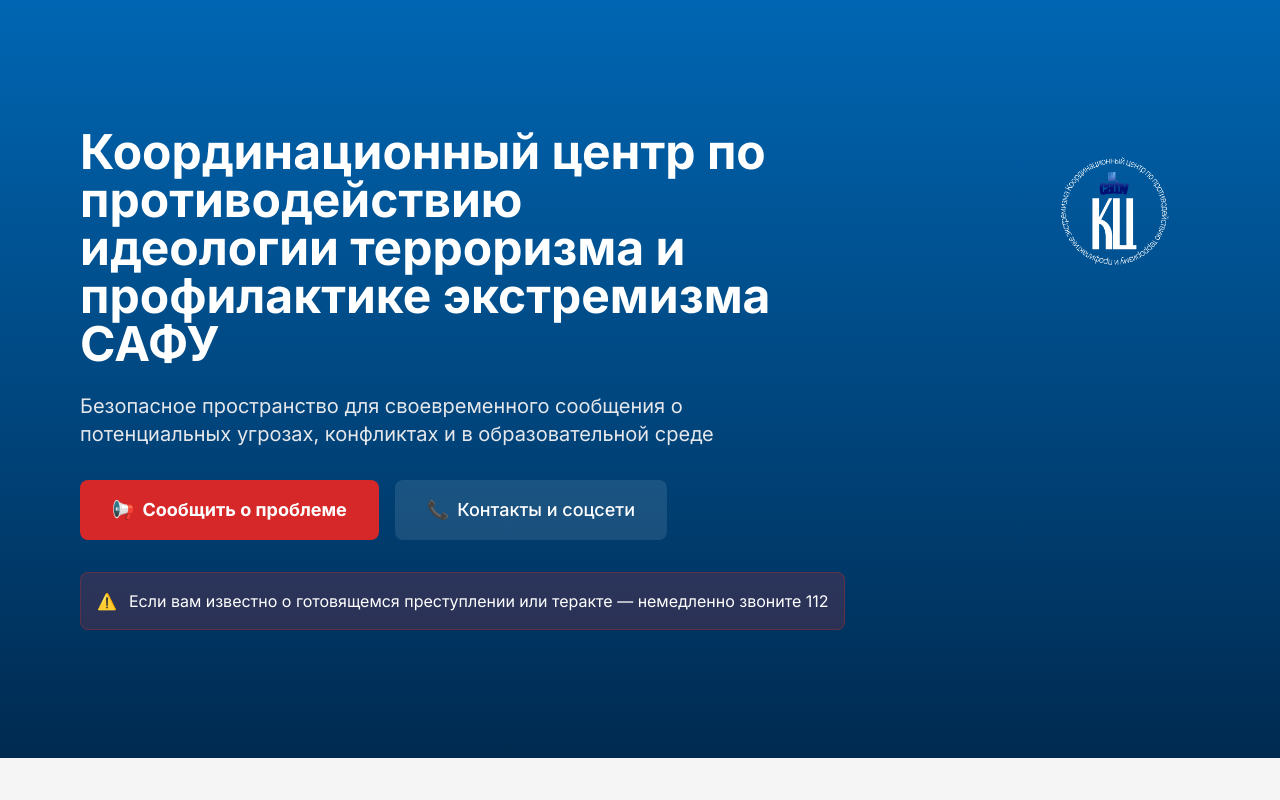
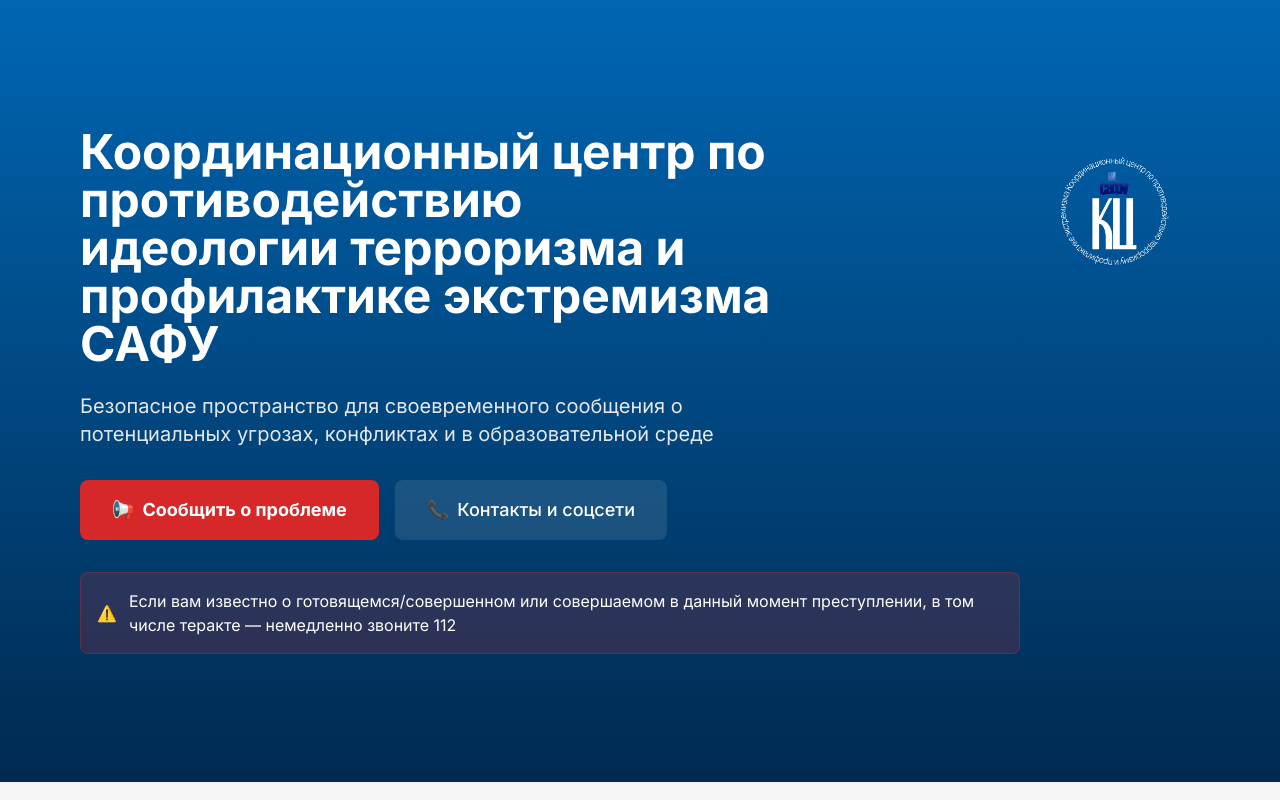
Before and after one commit to nevijlo/coorcenter, a Next.js app: page / in a window 1280 px wide. Shown: the top 800 px of the page. Built offline with nearby package versions, Linux system fonts and the light colour scheme.

Commit message:
Update warning text

```diff
--- a/src/app/page.tsx
+++ b/src/app/page.tsx
@@ -137,7 +137,7 @@
               </div>
               <div className="bg-safu-red/20 border border-safu-red/30 rounded-lg p-4 inline-flex items-center gap-3">
                 <span className="text-safu-red font-bold">⚠️</span>
-                <span>Если вам известно о готовящемся преступлении или теракте — немедленно звоните 112</span>
+                <span>Если вам известно о готовящемся/совершенном или совершаемом в данный момент преступлении, в том числе теракте — немедленно звоните 112</span>
               </div>
             </div>
             <img src="/center-logo.png" alt="Логотип центра" className="hidden lg:block" style={{ height: '180px', width: 'auto' }} />
```
